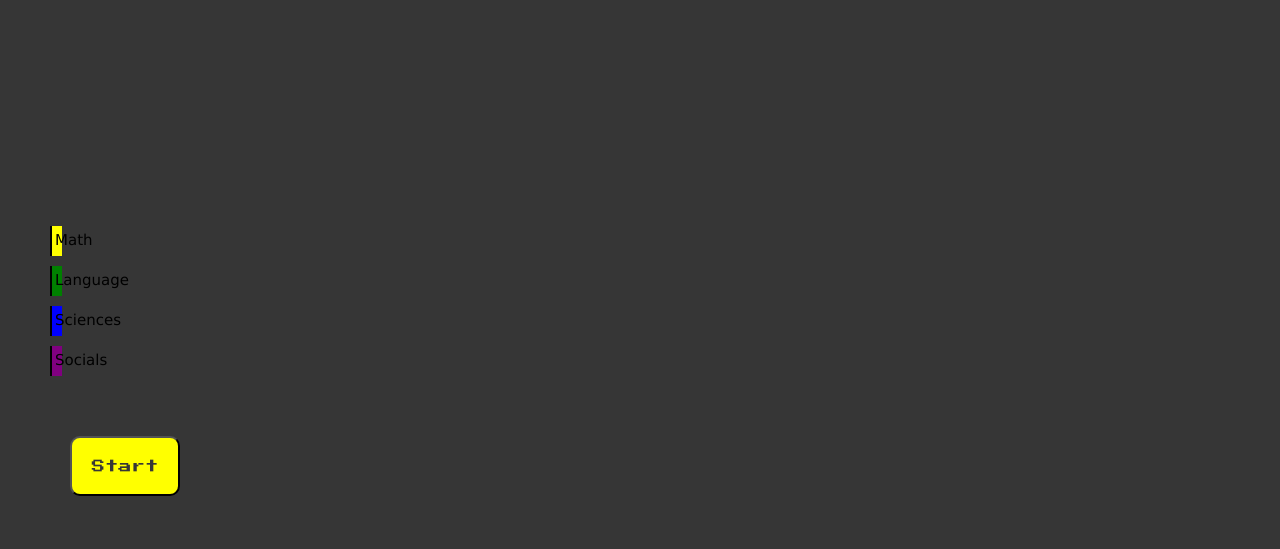
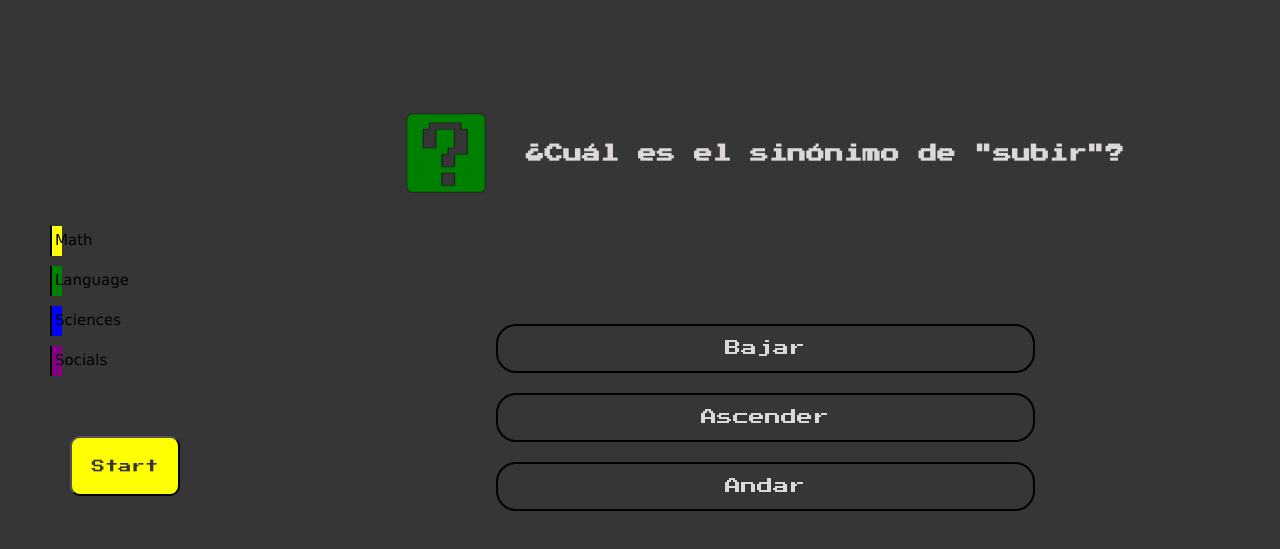
Before and after one commit to Aurafer22/p5_gamesHub_ARF, a website built with Vite: page src/pages/trivial/trivial.html in a window 1280 px wide. Shown: the part 119-668 px from the top of the page. Built offline with nearby package versions, Linux system fonts and the light colour scheme; a web font is replaced by a local one.

Commit message:
localStorage memory y trivial

```diff
--- a/src/pages/trivial/dataTrivial.js
+++ b/src/pages/trivial/dataTrivial.js
@@ -2,18 +2,19 @@ export const dataTrivial = [
   {
     tipo: 'Math',
     icon: './assets/icon_question_Math.webp',
-    pregunta: 'Pregunta numero 1',
+    pregunta:
+      'Si tengo 4 manzanas, mi amigo tiene 3 platanos y nos comemos una fruta cada uno. ¿Cuántas frutas nos quedan?',
     respuesta: {
       respuesta1: {
-        text: 'esta es la respuesta buena',
-        correct: 'true'
+        text: 'Nos quedan 7 frutas',
+        correct: false
       },
       respuesta2: {
-        text: 'esta es la respuesta buena',
-        correct: false
+        text: 'Nos quedan 5 frutas',
+        correct: true
       },
       respuesta3: {
-        text: 'esta es la respuesta mala',
+        text: 'Nos quedan 9 frutas',
         correct: false
       }
     },
@@ -22,18 +23,38 @@ export const dataTrivial = [
   {
     tipo: 'Math',
     icon: './assets/icon_question_Math.webp',
-    pregunta: 'Pregunta numero 2',
+    pregunta: 'De las siguientes cadenas, señala cuáles tienen números impares',
     respuesta: {
       respuesta1: {
-        text: 'esta es la respuesta buena',
-        correct: 'true'
+        text: '1-3-5-7-9',
+        correct: false
       },
       respuesta2: {
-        text: 'esta es la respuesta buena',
+        text: '11-23-45-77-99',
         correct: false
       },
       respuesta3: {
-        text: 'esta es la respuesta mala',
+        text: 'Las dos anteriores son verdaderas',
+        correct: true
+      }
+    },
+    color: '#ffff00'
+  },
+  {
+    tipo: 'Math',
+    icon: './assets/icon_question_Math.webp',
+    pregunta: '¿Cuántos lados tiene un rectángulo?',
+    respuesta: {
+      respuesta1: {
+        text: 'El rectángulo tiene 4 lados, igual que el triángulo',
+        correct: false
+      },
+      respuesta2: {
+        text: 'El rectángulo tiene 4 lados, igual que el cuadrado',
+        correct: true
+      },
+      respuesta3: {
+        text: 'El rectángulo tiene 3 lados',
         correct: false
       }
     },
@@ -42,38 +63,18 @@ export const dataTrivial = [
   {
     tipo: 'Math',
     icon: './assets/icon_question_Math.webp',
-    pregunta: 'Pregunta numero 3',
+    pregunta: 'Si yo sumo 10 veces el número 10, ¿qué número me sale?',
     respuesta: {
       respuesta1: {
-        text: 'esta es la respuesta mala',
-        correct: 'false'
+        text: 'Me sale el número 100',
+        correct: true
       },
       respuesta2: {
-        text: 'esta es la respuesta buena',
+        text: 'Me sale el número 25',
         correct: false
       },
       respuesta3: {
-        text: 'esta es la respuesta mala',
-        correct: true
-      }
-    },
-    color: '#ffff00'
-  },
-  {
-    tipo: 'Math',
-    icon: './assets/icon_question_Math.webp',
-    pregunta: 'Pregunta numero 4',
-    respuesta: {
-      respuesta1: {
-        text: 'esta es la respuesta buena',
-        correct: 'true'
-      },
-      respuesta2: {
-        text: 'esta es la respuesta buena',
-        correct: false
-      },
-      respuesta3: {
-        text: 'esta es la respuesta mala',
+        text: 'No me sale ningún número',
         correct: false
       }
     },
@@ -82,19 +83,19 @@ export const dataTrivial = [
   {
     tipo: 'Math',
     icon: './assets/icon_question_Math.webp',
-    pregunta: 'Pregunta numero 5',
+    pregunta: '¿Cuántos días tiene un mes?',
     respuesta: {
       respuesta1: {
-        text: 'esta es la respuesta buena',
-        correct: 'true'
+        text: 'Cada mes tiene un número de días diferentes',
+        correct: false
       },
       respuesta2: {
-        text: 'esta es la respuesta buena',
+        text: 'Todos los meses tiene 30 días',
         correct: false
       },
       respuesta3: {
-        text: 'esta es la respuesta mala',
-        correct: false
+        text: 'Un mes tiene 30 o 31 días, menos febrero que tiene 29',
+        correct: true
       }
     },
     color: '#ffff00'
@@ -102,18 +103,19 @@ export const dataTrivial = [
   {
     tipo: 'Language',
     icon: './assets/icon_question_Language.webp',
-    pregunta: 'Pregunta numero 1',
+    pregunta:
+      'Continúa la siguiente frase: Cuando mi padre fuma, me molesta el ...',
     respuesta: {
       respuesta1: {
-        text: 'esta es la respuesta buena',
-        correct: 'true'
+        text: 'umo',
+        correct: false
       },
       respuesta2: {
-        text: 'esta es la respuesta buena',
-        correct: false
+        text: 'humo',
+        correct: true
       },
       respuesta3: {
-        text: 'esta es la respuesta mala',
+        text: 'fumo',
         correct: false
       }
     },
@@ -122,19 +124,19 @@ export const dataTrivial = [
   {
     tipo: 'Language',
     icon: './assets/icon_question_Language.webp',
-    pregunta: 'Pregunta numero 2',
+    pregunta: '¿Sabes cuántas vocales hay en el abecedario español?',
     respuesta: {
       respuesta1: {
-        text: 'esta es la respuesta buena',
-        correct: 'true'
+        text: '29',
+        correct: false
       },
       respuesta2: {
-        text: 'esta es la respuesta buena',
+        text: '12',
         correct: false
       },
       respuesta3: {
-        text: 'esta es la respuesta mala',
-        correct: false
+        text: '5',
+        correct: true
       }
     },
     color: '##008000'
@@ -142,18 +144,18 @@ export const dataTrivial = [
   {
     tipo: 'Language',
     icon: './assets/icon_question_Language.webp',
-    pregunta: 'Pregunta numero 3',
+    pregunta: '¿Cuál es el significado de la palabra "onomatopeya"?',
     respuesta: {
       respuesta1: {
-        text: 'esta es la respuesta buena',
-        correct: 'true'
+        text: 'Palabra cuya forma fónica imita el sonido de aquello que designa',
+        correct: true
       },
       respuesta2: {
-        text: 'esta es la respuesta buena',
+        text: 'Instrumento de aire con el que se hace música',
         correct: false
       },
       respuesta3: {
-        text: 'esta es la respuesta mala',
+        text: 'Tono exclamativo que aporta mayor fuerza que una exclamación',
         correct: false
       }
     },
@@ -162,18 +164,18 @@ export const dataTrivial = [
   {
     tipo: 'Language',
     icon: './assets/icon_question_Language.webp',
-    pregunta: 'Pregunta numero 4',
+    pregunta: '¿Qué letra va entre la "S" y la "U" en el abecedario?',
     respuesta: {
       respuesta1: {
-        text: 'esta es la respuesta buena',
-        correct: 'true'
+        text: 'La letra "N"',
+        correct: false
       },
       respuesta2: {
-        text: 'esta es la respuesta buena',
-        correct: false
+        text: 'La letra "T"',
+        correct: true
       },
       respuesta3: {
-        text: 'esta es la respuesta mala',
+        text: 'La letra "V"',
         correct: false
       }
     },
@@ -182,18 +184,18 @@ export const dataTrivial = [
   {
     tipo: 'Language',
     icon: './assets/icon_question_Language.webp',
-    pregunta: 'Pregunta numero 5',
+    pregunta: '¿Cuál es el sinónimo de "subir"?',
     respuesta: {
       respuesta1: {
-        text: 'esta es la respuesta buena',
-        correct: 'true'
+        text: 'Bajar',
+        correct: false
       },
       respuesta2: {
-        text: 'esta es la respuesta buena',
-        correct: false
+        text: 'Ascender',
+        correct: true
       },
       respuesta3: {
-        text: 'esta es la respuesta mala',
+        text: 'Andar',
         correct: false
       }
     },
@@ -202,18 +204,39 @@ export const dataTrivial = [
   {
     tipo: 'Science',
     icon: './assets/icon_question_Science.webp',
-    pregunta: 'Pregunta numero 1',
+    pregunta:
+      '¿Cuál es el ave más grande del mundo que sigue existiendo actualmente?',
     respuesta: {
       respuesta1: {
-        text: 'esta es la respuesta buena',
-        correct: 'true'
+        text: 'El Águila',
+        correct: false
       },
       respuesta2: {
-        text: 'esta es la respuesta buena',
+        text: 'El Cóndor de los Andes',
         correct: false
       },
       respuesta3: {
-        text: 'esta es la respuesta mala',
+        text: 'El Avestruz',
+        correct: true
+      }
+    },
+    color: '#0000ff'
+  },
+  {
+    tipo: 'Science',
+    icon: './assets/icon_question_Science.webp',
+    pregunta: '¿Qué es el sol?',
+    respuesta: {
+      respuesta1: {
+        text: 'Una estrella',
+        correct: true
+      },
+      respuesta2: {
+        text: 'Un planeta',
+        correct: false
+      },
+      respuesta3: {
+        text: 'La luna',
         correct: false
       }
     },
@@ -222,38 +245,19 @@ export const dataTrivial = [
   {
     tipo: 'Science',
     icon: './assets/icon_question_Science.webp',
-    pregunta: 'Pregunta numero 2',
+    pregunta:
+      '¿Cómo se llama el proceso mediante el cual una oruga se convierte en mariposa?',
     respuesta: {
       respuesta1: {
-        text: 'esta es la respuesta buena',
-        correct: 'false'
+        text: 'Fotosíntesis',
+        correct: false
       },
       respuesta2: {
-        text: 'esta es la respuesta buena',
-        correct: false
+        text: 'Metamorfosis',
+        correct: true
       },
       respuesta3: {
-        text: 'esta es la respuesta mala',
-        correct: false
-      }
-    },
-    color: '#0000ff'
-  },
-  {
-    tipo: 'Science',
-    icon: './assets/icon_question_Science.webp',
-    pregunta: 'Pregunta numero 3',
-    respuesta: {
-      respuesta1: {
-        text: 'esta es la respuesta buena',
-        correct: 'false'
-      },
-      respuesta2: {
-        text: 'esta es la respuesta buena',
-        correct: false
-      },
-      respuesta3: {
-        text: 'esta es la respuesta mala',
+        text: 'Mutación',
         correct: false
       }
     },
@@ -263,19 +267,20 @@ export const dataTrivial = [
   {
     tipo: 'Science',
     icon: './assets/icon_question_Science.webp',
-    pregunta: 'Pregunta numero 4',
+    pregunta:
+      '¿Qué parte de la planta es la encargada de absorver el agua que necesita para vivir?',
     respuesta: {
       respuesta1: {
-        text: 'esta es la respuesta buena',
-        correct: 'true'
+        text: 'Los pétalos',
+        correct: false
       },
       respuesta2: {
-        text: 'esta es la respuesta buena',
+        text: 'La hoja',
         correct: false
       },
       respuesta3: {
-        text: 'esta es la respuesta mala',
-        correct: false
+        text: 'La raiz',
+        correct: true
       }
     },
     color: '#0000ff'
@@ -283,18 +288,19 @@ export const dataTrivial = [
   {
     tipo: 'Science',
     icon: './assets/icon_question_Science.webp',
-    pregunta: 'Pregunta numero 5',
+    pregunta:
+      '¿Qué planeta del Sistema Solar está completamentte rodeado por anillos?',
     respuesta: {
       respuesta1: {
-        text: 'esta es la respuesta buena',
-        correct: 'true'
+        text: 'Marte',
+        correct: false
       },
       respuesta2: {
-        text: 'esta es la respuesta buena',
-        correct: false
+        text: 'Saturno',
+        correct: true
       },
       respuesta3: {
-        text: 'esta es la respuesta mala',
+        text: 'Júpiter',
         correct: false
       }
     },
@@ -303,18 +309,18 @@ export const dataTrivial = [
   {
     tipo: 'Socials',
     icon: './assets/icon_question_Socials.webp',
-    pregunta: 'Pregunta numero 1',
+    pregunta: '¿Quién pintó el cuadro de "El Guernica"',
     respuesta: {
       respuesta1: {
-        text: 'esta es la respuesta buena',
-        correct: 'true'
+        text: 'Picasso',
+        correct: true
       },
       respuesta2: {
-        text: 'esta es la respuesta buena',
+        text: 'Miró',
         correct: false
       },
       respuesta3: {
-        text: 'esta es la respuesta mala',
+        text: 'Velázquez',
         correct: false
       }
     },
@@ -323,18 +329,38 @@ export const dataTrivial = [
   {
     tipo: 'Socials',
     icon: './assets/icon_question_Socials.webp',
-    pregunta: 'Pregunta numero 2',
+    pregunta: '¿En qué continente se encuentra España?',
     respuesta: {
       respuesta1: {
-        text: 'esta es la respuesta buena',
-        correct: 'true'
+        text: 'África',
+        correct: false
       },
       respuesta2: {
-        text: 'esta es la respuesta buena',
+        text: 'América',
         correct: false
       },
       respuesta3: {
-        text: 'esta es la respuesta mala',
+        text: 'Europa',
+        correct: true
+      }
+    },
+    color: '#800080'
+  },
+  {
+    tipo: 'Socials',
+    icon: './assets/icon_question_Socials.webp',
+    pregunta: '¿Cuál es el nombre del actual Rey de España?',
+    respuesta: {
+      respuesta1: {
+        text: 'Felipe VI',
+        correct: true
+      },
+      respuesta2: {
+        text: 'Juan Carlos I',
+        correct: false
+      },
+      respuesta3: {
+        text: 'Carlos V',
         correct: false
       }
     },
@@ -343,18 +369,18 @@ export const dataTrivial = [
   {
     tipo: 'Socials',
     icon: './assets/icon_question_Socials.webp',
-    pregunta: 'Pregunta numero 3',
+    pregunta: '¿Dónde podemos encontrar nieve?',
     respuesta: {
       respuesta1: {
-        text: 'esta es la respuesta buena',
-        correct: 'false'
+        text: 'En el nucleo terrestre',
+        correct: false
       },
       respuesta2: {
-        text: 'esta es la respuesta buena',
-        correct: false
+        text: 'En el pico de la montaña',
+        correct: true
       },
       respuesta3: {
-        text: 'esta es la respuesta mala',
+        text: 'En la orilla de la playa',
         correct: false
       }
     },
@@ -363,38 +389,19 @@ export const dataTrivial = [
   {
     tipo: 'Socials',
     icon: './assets/icon_question_Socials.webp',
-    pregunta: 'Pregunta numero 4',
+    pregunta:
+      'De los siguientes platos, ¿cuál es tipico de la comida italiana?',
     respuesta: {
       respuesta1: {
-        text: 'esta es la respuesta mala',
-        correct: 'false'
+        text: 'Salmorejo',
+        correct: false
       },
       respuesta2: {
-        text: 'esta es la respuesta buena',
+        text: 'Pizza',
         correct: true
       },
       respuesta3: {
-        text: 'esta es la respuesta mala',
-        correct: false
-      }
-    },
-    color: '#800080'
-  },
-  {
-    tipo: 'Socials',
-    icon: './assets/icon_question_Socials.webp',
-    pregunta: 'Pregunta numero 5',
-    respuesta: {
-      respuesta1: {
-        text: 'esta es la respuesta buena',
-        correct: 'true'
-      },
-      respuesta2: {
-        text: 'esta es la respuesta buena',
-        correct: false
-      },
-      respuesta3: {
-        text: 'esta es la respuesta mala',
+        text: 'Sushi',
         correct: false
       }
     },
--- a/src/pages/trivial/trivial.css
+++ b/src/pages/trivial/trivial.css
@@ -154,21 +154,28 @@ button {
 .divTrivial {
   width: 100%;
   height: 100%;
+  color: rgb(221, 216, 216);
+  display: flex;
+  flex-direction: column;
+  align-items: center;
 }
 .divQuestion {
+  width: 90%;
   height: 40%;
   display: flex;
   /* padding: 50px; */
   justify-content: center;
   align-items: center;
   gap: 40px;
+  line-height: 35px;
 }
 .divQuestion > img {
-  width: 40px;
+  width: 80px;
 }
 .divAnswer {
+  width: 100%;
   display: flex;
-  height: 60%;
+  height: 40%;
   flex-direction: column;
   justify-content: center;
   align-items: center;
@@ -182,6 +189,7 @@ button {
   cursor: pointer;
   margin: 0 60px;
   text-align: center;
+  line-height: 25px;
 }
 .divWinner {
   position: absolute;
--- a/src/pages/trivial/trivial.js
+++ b/src/pages/trivial/trivial.js
@@ -46,14 +46,13 @@ divControls.append(divCounters, startButton)
 gameTrivial.append(divControls, playGame)
 divApp.append(gameTrivial)
 
-let questionary = dataTrivial.sort(() => Math.random() - 0.5)
-let question = questionary.shift()
-let porcMath = 0
-let porcLanguage = 0
-let porcScience = 0
-let porcSocials = 0
+let questionary = []
+let question = null
+console.log(questionary)
 
 function printQuestion(question) {
+  divTrivial.innerHTML = ''
+  if (question) {
     const divQuestion = document.createElement('div')
     divQuestion.classList.add('divQuestion')
     const iconQuestion = document.createElement('img')
@@ -82,72 +81,92 @@ function printQuestion(question) {
     answer1.addEventListener('click', () => getAnswer(answer1, question))
     answer2.addEventListener('click', () => getAnswer(answer2, question))
     answer3.addEventListener('click', () => getAnswer(answer3, question))
+  } else {
+    checkWinner()
+  }
 }
 
 function getAnswer(answer, question) {
   const divAnswer = document.querySelector('.divAnswer')
-  let variablePorc = `porc${question.tipo}`
+  let categoria = question.tipo
+  let variablePorc = `porc${categoria}`
   if (answer.getAttribute('data-id') === 'true') {
     answer.style.backgroundColor = '#008000'
     window[variablePorc] = (window[variablePorc] || 0) + 20
-    document.getElementsByClassName(question.tipo)[0].style.width =
+    document.getElementsByClassName(categoria)[0].style.width =
       window[variablePorc] + '%'
+    localStorage.setItem(categoria, JSON.stringify(window[variablePorc]))
   } else {
     answer.style.backgroundColor = '#ff0000'
   }
   divAnswer.style.pointerEvents = 'none'
-  console.log(questionary)
-  console.log(question)
+  localStorage.setItem('questionary', JSON.stringify(questionary))
   question = questionary.shift()
-  console.log(questionary)
-  console.log(question)
   setTimeout(() => {
-    playGame.innerHTML = ''
     printQuestion(question)
-    console.log(printQuestion(question))
-    // if (question) {
-    //   printQuestion(question)
-    // } else {
-    //   playGame.innerHTML = ''
-    // }
   }, 500)
 }
 
 function checkWinner() {
-  let puntosMath = (document.getElementsByClassName('Math')[0].style.width =
-    '100%')
-  let puntosLanguage = (document.getElementsByClassName(
-    'Language'
-  )[0].style.width = '100%')
-  let puntosScience = (document.getElementsByClassName(
-    'Science'
-  )[0].style.width = '100%')
-  let puntosSocials = (document.getElementsByClassName(
-    'Socials'
-  )[0].style.width = '100%')
-
   if (
-    !question &&
-    puntosMath &&
-    puntosLanguage &&
-    puntosScience &&
-    puntosSocials
+    document.getElementsByClassName('Math')[0].style.width === '100%' &&
+    document.getElementsByClassName('Language')[0].style.width === '100%' &&
+    document.getElementsByClassName('Science')[0].style.width === '100%' &&
+    document.getElementsByClassName('Socials')[0].style.width === '100%'
   ) {
     const divWinner = document.createElement('div')
     divWinner.classList.add('divWinner')
     const h3Winner = document.createElement('h3')
     h3Winner.textContent = "You're a CRACK!!"
     divWinner.append(h3Winner)
-    gameTrivial.append(divWinner)
+    divTrivial.append(divWinner)
+    localStorage.clear()
   } else {
     const divGameOver = document.createElement('div')
     divGameOver.classList.add('divGameOver')
     const h3GameOver = document.createElement('h3')
     h3GameOver.textContent = 'GAME OVER!'
     divGameOver.append(h3GameOver)
-    gameTrivial.append(divGameOver)
+    divTrivial.append(divGameOver)
+    localStorage.clear()
   }
 }
 startButton.addEventListener('click', () => {
+  localStorage.clear()
+  resetValues()
+  questionary = [...dataTrivial].sort(() => Math.random() - 0.5)
+  question = questionary.shift()
   printQuestion(question)
 })
+
+function resetValues() {
+  divTrivial.innerHTML = ''
+  let arrayCategorias = ['Math', 'Language', 'Science', 'Socials']
+  arrayCategorias.forEach((categoria) => {
+    window[`porc${categoria}`] = 0
+    document.getElementsByClassName(categoria)[0].style.width = '0%'
+  })
+  // document.getElementsByClassName('Math')[0].style.width = '0%'
+  // document.getElementsByClassName('Language')[0].style.width = '0%'
+  // document.getElementsByClassName('Science')[0].style.width = '0%'
+  // document.getElementsByClassName('Socials')[0].style.width = '0%'
+}
+
+window.addEventListener('DOMContentLoaded', () => {
+  let arrayCategorias = ['Math', 'Language', 'Science', 'Socials']
+  arrayCategorias.forEach((categoria) => {
+    let newValue = JSON.parse(localStorage.getItem(categoria)) || 0
+    window[`porc${categoria}`] = newValue
+    document.getElementsByClassName(categoria)[0].style.width =
+      window[`porc${categoria}`] + '%'
+  })
+  let savedQuestionary = JSON.parse(localStorage.getItem('questionary'))
+  if (savedQuestionary && savedQuestionary.length > 0) {
+    questionary = savedQuestionary
+    console.log(questionary)
+  } else {
+    questionary = [...dataTrivial].sort(() => Math.random() - 0.5)
+  }
+  question = questionary.shift()
+  printQuestion(question)
+})
```
Also changed, not shown: src/pages/memory/memory.js (+22 -45 lines). Lines whose indentation alone changed are shown as unchanged.
